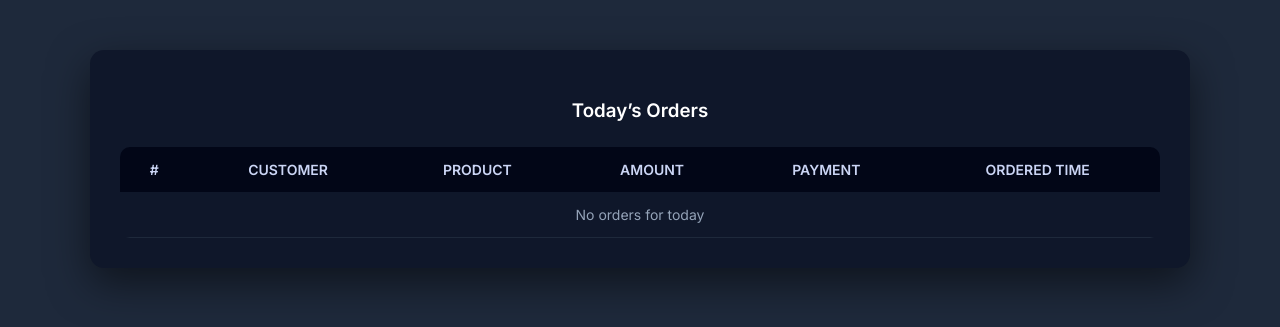
After one commit to jumanath/Candles-website, a Django app: page /deliveryman_dashboard in a window 1280 px wide. The commit adds this page. Shown: the top 327 px of the page. Run offline with Django 5.2, Linux system fonts and the light colour scheme; data that the repository does not hold is empty.

Commit message:
deliveryman_delivered products

```diff
--- /dev/null
+++ b/Candle Website/web_project/macanda/templates/macanda/deliveryman/deliveryman_dashboard.html
@@ -0,0 +1,117 @@
+<!DOCTYPE html>
+<html lang="en">
+<head>
+    <meta charset="UTF-8">
+    <meta name="viewport" content="width=device-width, initial-scale=1.0">
+    <title>Deliveryman Dashboard</title>
+
+    <!-- Google Font -->
+    <link href="https://fonts.googleapis.com/css2?family=Inter:wght@400;500;600&display=swap" rel="stylesheet">
+
+    <style>
+        * {
+            box-sizing: border-box;
+            font-family: 'Inter', sans-serif;
+        }
+
+        body {
+            margin: 0;
+            background-color: #1e293b;
+            color: #e5e7eb;
+        }
+
+        .container {
+            max-width: 1100px;
+            margin: 50px auto;
+            background-color: #0f172a;
+            padding: 30px;
+            border-radius: 14px;
+            box-shadow: 0 15px 40px rgba(0,0,0,0.5);
+        }
+
+        h3 {
+            margin-bottom: 25px;
+            font-weight: 600;
+            color: #ffffff;
+            text-align: center;
+        }
+
+        table {
+            width: 100%;
+            border-collapse: collapse;
+            overflow: hidden;
+            border-radius: 10px;
+        }
+
+        thead {
+            background-color: #020617;
+        }
+
+        thead th {
+            padding: 14px;
+            font-size: 14px;
+            text-transform: uppercase;
+            color: #cbd5f5;
+        }
+
+        tbody td {
+            padding: 14px;
+            font-size: 14px;
+            border-bottom: 1px solid #1e293b;
+        }
+
+        tbody tr:hover {
+            background-color: #020617;
+        }
+
+        .text-center {
+            text-align: center;
+        }
+
+        .text-muted {
+            color: #94a3b8;
+        }
+    </style>
+</head>
+
+<body>
+
+<div class="container mt-5">
+
+    <h3 class="mb-4">Today’s Orders</h3>
+
+    <table>
+        <thead>
+            <tr>
+                <th>#</th>
+                <th>Customer</th>
+                <th>Product</th>
+                <th>Amount</th>
+                <th>Payment</th>
+                <th>Ordered Time</th>
+            </tr>
+        </thead>
+        <tbody>
+            {% for order in orders %}
+            <tr>
+                <td>{{ forloop.counter }}</td>
+                <td>{{ order.user.username }}</td>
+                <td>{{ order.product.name }}</td>
+                <td>₹{{ order.amount }}</td>
+                <td>{{ order.payment_method }}</td>
+                <td>{{ order.created_at|time:"H:i" }}</td>
+            </tr>
+            {% empty %}
+            <tr>
+                <td colspan="6" class="text-center text-muted">
+                    No orders for today
+                </td>
+            </tr>
+            {% endfor %}
+        </tbody>
+    </table>
+
+</div>
+
+</body>
+</html>
--- a/Candle Website/web_project/macanda/templates/macanda/manager/cod_orders.html
+++ b/Candle Website/web_project/macanda/templates/macanda/manager/cod_orders.html
@@ -5,6 +5,7 @@
 
     <!-- ================= COD ORDERS ================= -->
     <h3 class="mb-4 mt-5">Cash on Delivery Orders</h3>
+    <p style="margin-left: 1%;"><a href="{% url 'manager' %}">Bach to manager module</a></p>
 
     <table class="table table-bordered table-striped">
         <thead class="table-dark">
--- a/Candle Website/web_project/macanda/templates/macanda/manager/manage_customers.html
+++ b/Candle Website/web_project/macanda/templates/macanda/manager/manage_customers.html
@@ -4,8 +4,8 @@
 
 <div class="container mt-4">
 
-    <!-- REGISTERED CUSTOMERS TABLE -->
     <h3 class="mb-3">Registered Customers</h3>
+    <p style="margin-left: 1%;"><a href="{% url 'manager' %}">Bach to manager module</a></p>
 
     <table class="table table-bordered table-striped mb-5">
         <thead class="table-dark">
--- a/Candle Website/web_project/macanda/templates/macanda/manager/manager.html
+++ b/Candle Website/web_project/macanda/templates/macanda/manager/manager.html
@@ -71,6 +71,8 @@
             </a>
         </li>
 
+
+
         <li>
             <a href="{% url 'view_deliveryman' %}">
                 View Registered Delivery Man
--- a/Candle Website/web_project/macanda/templates/macanda/manager/paid_orders.html
+++ b/Candle Website/web_project/macanda/templates/macanda/manager/paid_orders.html
@@ -5,6 +5,7 @@
 
     <!-- ================= PAID ORDERS ================= -->
     <h3 class="mb-4">Paid Orders</h3>
+    <p style="margin-left: 1%;"><a href="{% url 'manager' %}">Bach to manager module</a></p>
 
     <table class="table table-bordered table-striped">
         <thead class="table-dark">
--- a/Candle Website/web_project/macanda/urls.py
+++ b/Candle Website/web_project/macanda/urls.py
@@ -59,7 +59,7 @@ urlpatterns = [
 
     # MANGE_LOGIN
     re_path(r'user_login',views.user_login,name='user_login'),
-    re_path(r'register',views.register,name='register'),
+    re_path(r'^register/$',views.register,name='register'),
     re_path(r'logout',views.logout_view,name='logout'),
 
     # WISHLIST
@@ -88,14 +88,15 @@ urlpatterns = [
     re_path(r'paid-orders/$',views.paid_orders,name='paid_orders'),
     re_path(r'cod-orders/$',views.cod_orders,name='cod_orders'),
 
-    re_path(r'deliveryman_register',views.deliveryman_register,name='deliveryman_register'),
+    re_path(r'^deliveryman_register/$', views.deliveryman_register, name='deliveryman_register'),
     re_path(r'view_deliveryman',views.view_deliveryman,name='view_deliveryman'),
+    re_path(r'^edit_deliveryman/(\d+)/$', views.edit_deliveryman, name='edit_deliveryman'),
+    re_path(r'^delete_deliveryman/(\d+)/$',views.delete_deliveryman,name='delete_deliveryman'),
 
 # DELIVERYMAN
-    re_path(r'deliveryman_login',views.deliveryman_login,name='deliveryman_login')
-
-
-
+    re_path(r'deliveryman_login',views.deliveryman_login,name='deliveryman_login'),
+    re_path(r'otp_verification',views.otp_verification,name='otp_verification'),
+    re_path(r'deliveryman_dashboard', views.deliveryman_dashboard, name='deliveryman_dashboard'),
 
 
 
--- a/Candle Website/web_project/macanda/views.py
+++ b/Candle Website/web_project/macanda/views.py
@@ -1,6 +1,7 @@
-from datetime import timedelta, timezone
+import email
 import json
 import random
+from django.contrib import messages
 from django.shortcuts import render, redirect
 from django.urls import reverse
 from .models import *
@@ -10,12 +11,9 @@ from django.contrib.auth.models import User
 import razorpay
 from django.conf import settings
 from django.http import HttpResponse, JsonResponse
-import random
-from .models import DeliveryBoy, DeliveryBoyOTP
-from django.shortcuts import render, redirect
 from django.core.mail import send_mail
-from django.utils import timezone
-from .models import DeliveryBoy
+from django.utils.timezone import now
+
 
 ''' ADMIN '''
 
@@ -518,115 +516,113 @@ def cod_orders(request):
         {'orders': orders}
     )
 
+def deliveryman_register(request):
+    if request.method == 'POST':
+        name = request.POST.get('name')
+        email = request.POST.get('email')
+        phone = request.POST.get('phone')
+        vehicle_no = request.POST.get('vehicle_no')
 
-def deliveryman_register(request):
+        DeliveryMan.objects.create(
+            name=name,
+            email=email,
+            phone=phone,
+            vehicle_no=vehicle_no,
+        )
+
+        request.session['deliveryman_email'] = email  # 🔑 KEY LINE
+
+        return redirect('otp_verification')
+
     return render(request, 'macanda/manager/deliveryman_register.html')
 
 
+def edit_deliveryman(request, did):
+    delivery_man = DeliveryMan.objects.get(id=did)
+
+    if request.method == 'POST':
+        delivery_man.phone = request.POST.get('phone')
+        delivery_man.vehicle_no = request.POST.get('vehicle_no')
+
+        email = request.POST.get('email')
+        if email:  # 🔑 critical line
+            delivery_man.email = email
+
+        delivery_man.save()
+        return redirect('view_deliveryman')
+
+    return render(
+        request,
+        'macanda/manager/edit_deliveryman.html',
+        {'boy': delivery_man}
+    )
+
+
+def delete_deliveryman(request, did):
+    delivery_man = DeliveryMan.objects.get(id=did)
+    delivery_man.delete()
+    return redirect('view_deliveryman')
+
 def view_deliveryman(request):
-    return render(request, 'macanda/manager/view_deliveryman.html')
+    delivery_boys = DeliveryMan.objects.all()
+    return render(
+        request,
+        'macanda/manager/view_deliveryman.html',
+        {'delivery_boys': delivery_boys}
+    )
+def otp_verification(request):
+    email = request.session.get('deliveryman_email')
+    if not email:
+        return redirect('deliveryman_register')
+
+    if request.method == "POST":
+        otp = random.randint(100000, 999999)
+
+        deliveryman = DeliveryMan.objects.get(email=email)
+        deliveryman.otp = otp
+        deliveryman.save()
+
+        send_mail(
+            'OTP Verification',
+            f'Your OTP is {otp}',
+            settings.EMAIL_HOST_USER,
+            [email],
+            fail_silently=False,
+        )
+        return redirect('view_deliveryman')
+
+    return render(request, 'macanda/manager/otp_verification.html')
+
+
 
 ''' MANAGER MODULE'''
 
 def deliveryman_login(request):
+    if request.method == "POST":
+        email = request.POST.get('email')
+        otp = request.POST.get('otp')
+
+        try:
+            deliveryman = DeliveryMan.objects.get(email=email, otp=otp)
+            request.session['deliveryman_id'] = deliveryman.id
+            return redirect('deliveryman_dashboard')
+        except DeliveryMan.DoesNotExist:
+            return render(request, 'macanda/deliveryman/deliveryman_login.html', {
+                'error': 'Invalid email or OTP'
+            })
+
     return render(request, 'macanda/deliveryman/deliveryman_login.html')
 
-# def delivery_edit(request, id):
-#     try:
-#         boy = DeliveryBoy.objects.get(id=id)
-#     except DeliveryBoy.DoesNotExist:
-#         return HttpResponse("Delivery boy not found", status=404)
 
-#     if request.method == 'POST':
-#         boy.name = request.POST['name']
-#         boy.phone = request.POST['phone']
-#         boy.email = request.POST.get('email')
-#         boy.address = request.POST['address']
-#         boy.save()
-#         return redirect('delivery_register')
+def deliveryman_dashboard(request):
+    today = now().date()
 
-#     return render(request, 'macanda/manager/edit_delivery.html', {'boy': boy})
-# def delivery_delete(request, id):
-#     try:
-#         boy = DeliveryBoy.objects.get(id=id)
-#     except DeliveryBoy.DoesNotExist:
-#         return HttpResponse("Delivery boy not found", status=404)
-#     boy.delete()
-#     return redirect('delivery_register')
+    orders = Order.objects.filter(
+        created_at__date=today
+    ).order_by('-created_at')
 
-# # def delivery_list(request):
-# #     delivery_boys = DeliveryBoy.objects.all()
-# #     return render(request, 'macanda/manager/delivery_list.html', {
-# #         'delivery_boys': delivery_boys
-# #     })
-
-# def delivery_add(request):
-#     if request.method == 'POST':
-#         DeliveryBoy.objects.create(
-#             name=request.POST['name'],
-#             phone=request.POST['phone'],
-#             email=request.POST.get('email'),
-#             vehicle_no=request.POST['vehicle_no']
-#         )
-#         return redirect('delivery_register')
-
-#     return render(request, 'macanda/manager/delivery_add.html')
-
-
-# def delivery_send_otp(request):
-#     if request.method == 'POST':
-#         otp = str(random.randint(100000, 999999))
-#         phone = request.POST['phone']
-
-#         DeliveryBoyOTP.objects.create(
-#             phone=phone,
-#             otp=otp,
-#             expires_at=timezone.now() + timedelta(minutes=1)
-#         )
-
-#         # TEMP: print OTP in console (SMS later)
-#         print("OTP:", otp)
-
-#         request.session['delivery_data'] = request.POST.dict()
-#         return redirect('delivery_verify_otp')
-
-#     return render(request, 'macanda/manager/delivery_add.html')
-# def delivery_verify_otp(request):
-#     if request.method == 'POST':
-#         otp_entered = request.POST['otp']
-#         phone = request.session['delivery_data']['phone']
-
-#         try:
-#             record = DeliveryBoyOTP.objects.filter(phone=phone).latest('id')
-#         except DeliveryBoyOTP.DoesNotExist:
-#             return HttpResponse("OTP not found")
-
-#         if record.is_expired():
-#             return HttpResponse("OTP expired")
-
-#         if record.otp != otp_entered:
-#             return HttpResponse("Invalid OTP")
-
-#         data = request.session['delivery_data']
-
-#         DeliveryBoy.objects.create(
-#             name=data['name'],
-#             phone=data['phone'],
-#             email=data.get('email'),
-#             vehicle_no=data['vehicle_no']
-#         )
-
-#         record.delete()
-#         del request.session['delivery_data']
-
-#         return redirect('delivery_success')
-
-#     return render(request, 'macanda/manager/verify_otp.html')
-# def delivery_success(request):
-#     return render(request, 'macanda/manager/success.html')
-
-# def delivery_view(request):
-#     boys = DeliveryBoy.objects.all()
-#     return render(request, 'macanda/manager/delivery_view.html', {
-#         'boys': boys
-#     })
+    return render(
+        request,
+        'macanda/deliveryman/deliveryman_dashboard.html',
+        {'orders': orders}
+    )
--- a/Candle Website/web_project/web_project/settings.py
+++ b/Candle Website/web_project/web_project/settings.py
@@ -133,5 +133,9 @@ EMAIL_PORT = 587
 EMAIL_USE_TLS = True
 LOGIN_URL = 'user_login'
 
+EMAIL_BACKEND = 'django.core.mail.backends.smtp.EmailBackend'
+EMAIL_HOST = 'smtp.gmail.com'
+EMAIL_USE_TLS = True
+EMAIL_PORT = 587
 EMAIL_HOST_USER = 'fathimajumanath.bs@gmail.com'
-EMAIL_HOST_PASSWORD  = 'heir yqiz sawp mhfz'
+EMAIL_HOST_PASSWORD = 'cnex dtpc ruck iwuh'
```
Also changed, not shown: Candle Website/web_project/macanda/models.py (+4 -11 lines), Candle Website/web_project/macanda/templates/macanda/manager/deliveryman_register.html (+32 -27 lines), Candle Website/web_project/macanda/templates/macanda/manager/edit_deliveryman.html (added, +40 -0 lines), Candle Website/web_project/macanda/templates/macanda/manager/otp_verification.html (added, +62 -0 lines), Candle Website/web_project/macanda/templates/macanda/manager/view_deliveryman.html (+27 -1 lines), Candle Website/web_project/macanda/migrations/0024_delete_deliveryboy_delete_deliveryboyotp.py (added), Candle Website/web_project/macanda/migrations/0025_deliveryman.py (added).
